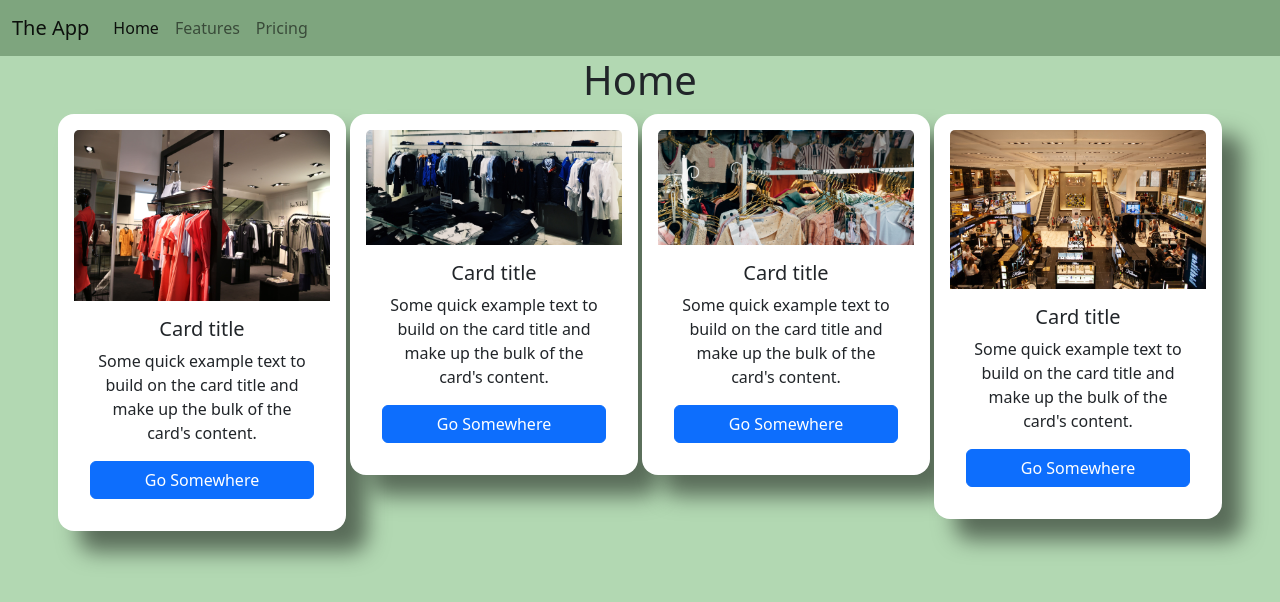
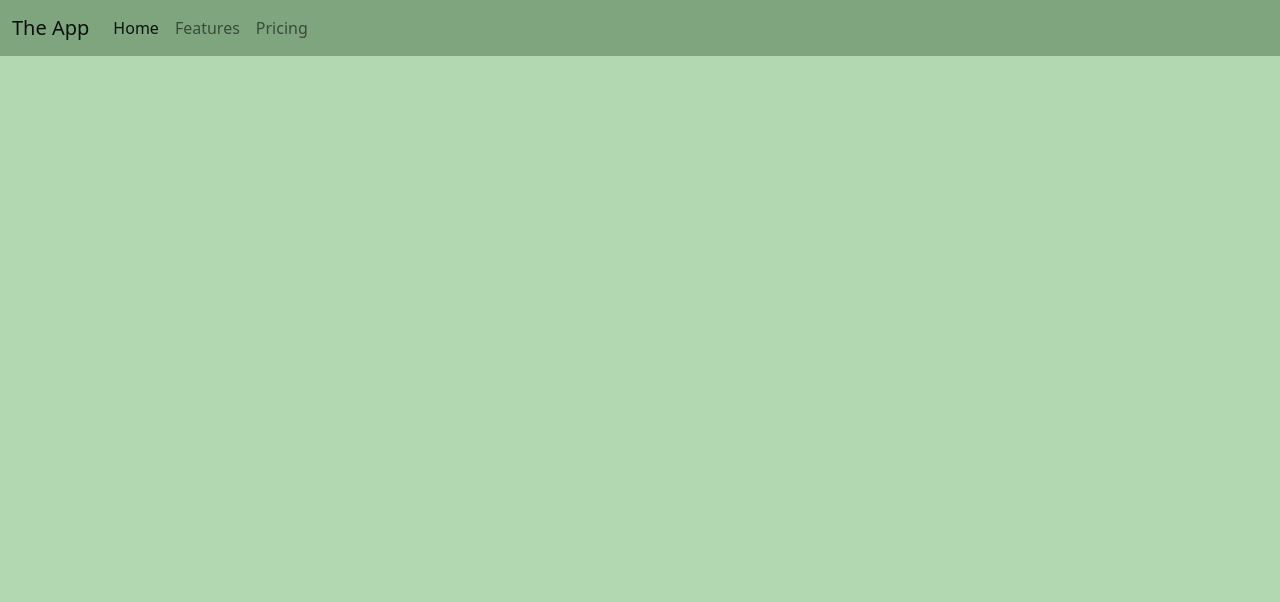
Before and after one commit to vernaloqui/fri-app, a React (Create React App) app: page / in a window 1280 px wide. Shown: the top 602 px of the page. Built offline with nearby package versions, Linux system fonts and the light colour scheme.

Commit message:
homepage

```diff
--- a/src/App.js
+++ b/src/App.js
@@ -14,7 +14,7 @@ function App() {
       {/* {component} */}
       <div>
         <Routes>
-          <Route path="/" element={<Home/>}/>
+          <Route path="/fri-app/" element={<Home/>}/>
           <Route path="/home" element={<Home/>}/>
           <Route path="/features" element={<Features/>}/>
           <Route path="/pricing" element={<Pricing/>}/>
--- a/src/Navbar.js
+++ b/src/Navbar.js
@@ -7,7 +7,7 @@ function Navbar(){
         <div>
         <nav class="navbar navbar-expand-lg">
             <div class="container-fluid">
-                <Link class="navbar-brand" to="/home">The App</Link>
+                <Link class="navbar-brand" to="/fri-app/">The App</Link>
                 <button class="navbar-toggler" type="button" data-bs-toggle="collapse" data-bs-target="#navbarNav" aria-controls="navbarNav" aria-expanded="false" aria-label="Toggle navigation">
                 <span class="navbar-toggler-icon"></span>
                 </button>
```
